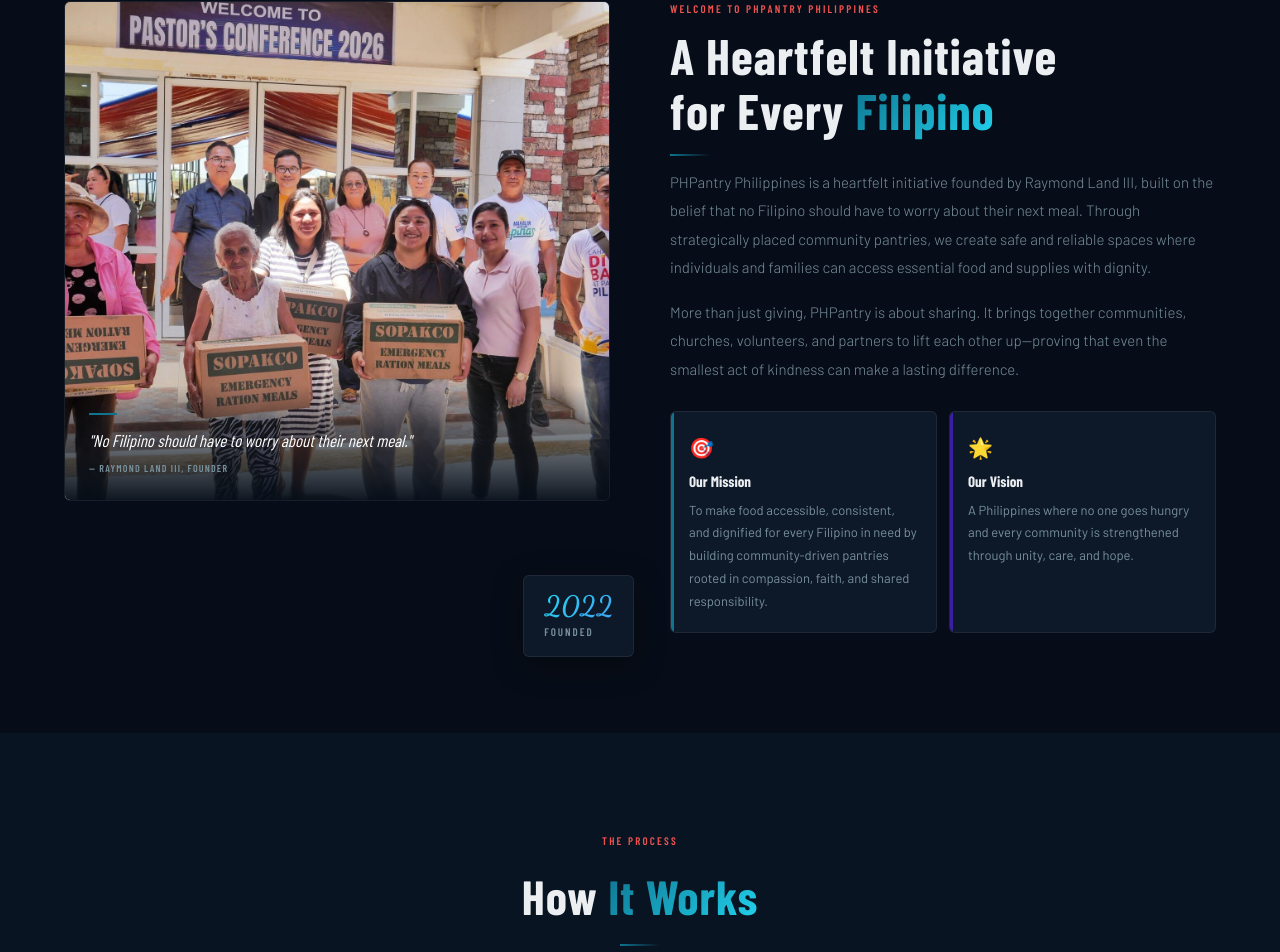
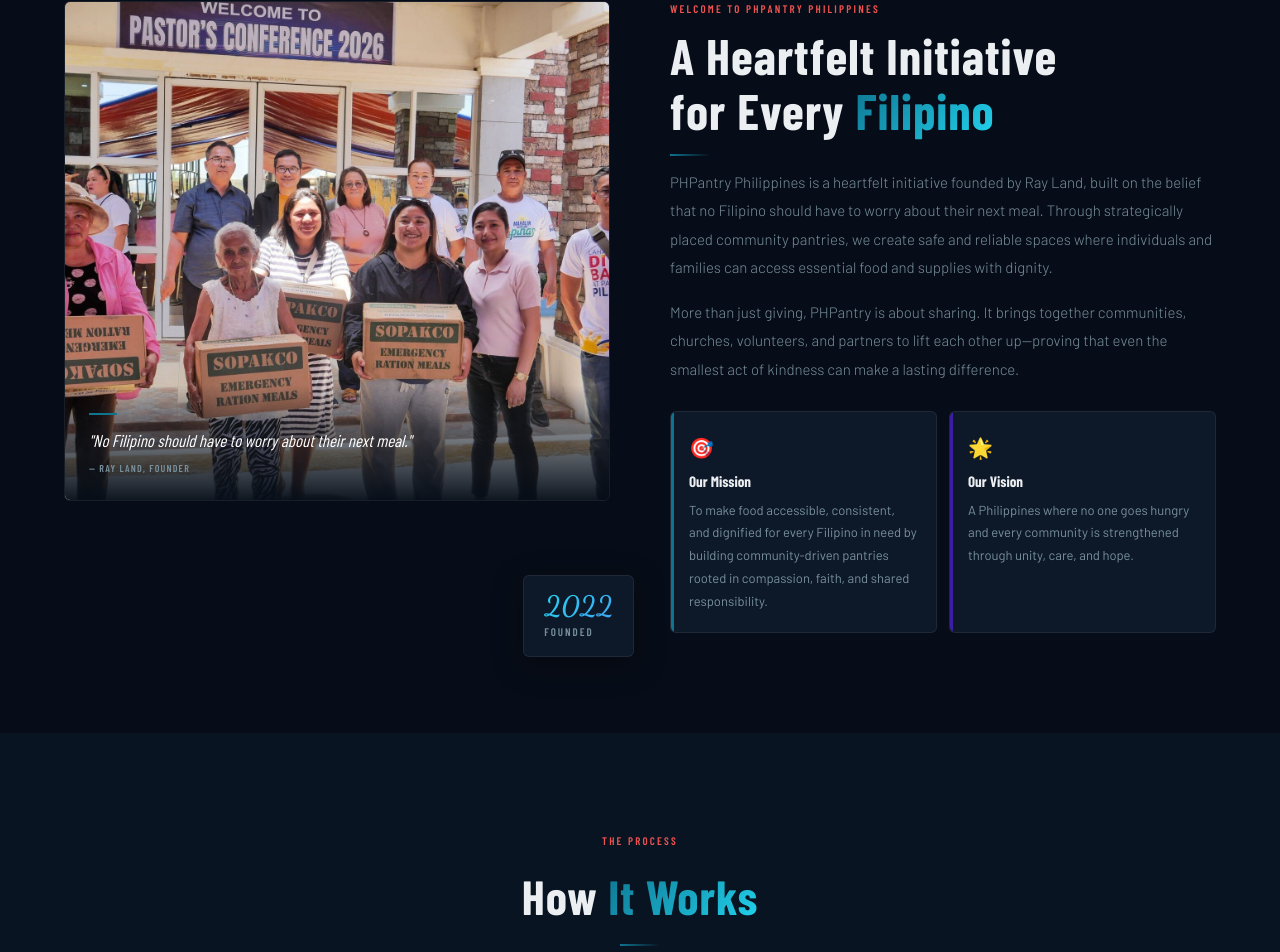
Before and after one commit to anthonyrunbusinessrun/phpantry-rayland, a Next.js app: page / in a window 1280 px wide. Shown: the part 2182-3134 px from the top of the page. Built offline with nearby package versions, Linux system fonts and the light colour scheme.

Commit message:
Update page.tsx

```diff
--- a/app/page.tsx
+++ b/app/page.tsx
@@ -100,7 +100,7 @@ export default function Home() {
               <div style={{ position:'absolute', bottom:0, left:0, right:0, background:'linear-gradient(to top,rgba(5,13,24,0.96) 0%,rgba(5,13,24,0.5) 60%,transparent 100%)', padding:'28px 24px 24px' }}>
                 <div style={{ width:28, height:2, background:'#0E7490', marginBottom:12 }} />
                 <div style={{ fontFamily:'var(--font-cond)', fontStyle:'italic', fontSize:'clamp(14px,1.5vw,17px)', color:'white', lineHeight:1.55 }}>"No Filipino should have to worry about their next meal."</div>
-                <div style={{ fontFamily:'var(--font-cond)', fontSize:10, fontWeight:600, letterSpacing:'0.12em', color:'var(--text-muted)', marginTop:8, textTransform:'uppercase' }}>— Raymond Land III, Founder</div>
+                <div style={{ fontFamily:'var(--font-cond)', fontSize:10, fontWeight:600, letterSpacing:'0.12em', color:'var(--text-muted)', marginTop:8, textTransform:'uppercase' }}>— Ray Land, Founder</div>
               </div>
             </div>
             <div style={{ position:'absolute', bottom:-24, right:-24, background:'var(--bg-card)', border:'1px solid var(--border)', borderRadius:6, padding:'16px 20px', boxShadow:'0 8px 30px rgba(0,0,0,0.4)' }}>
@@ -113,7 +113,7 @@ export default function Home() {
             <span className="section-tag">Welcome to PHPantry Philippines</span>
             <h2 style={{ fontSize:'clamp(26px,4vw,50px)', lineHeight:1.1, marginBottom:16, color:'var(--text)' }}>A Heartfelt Initiative<br/>for Every <span className="text-teal">Filipino</span></h2>
             <div className="accent-line" />
-            <p style={{ fontSize:15, color:'var(--text-muted)', lineHeight:1.9, marginBottom:16, fontWeight:300 }}>PHPantry Philippines is a heartfelt initiative founded by Raymond Land III, built on the belief that no Filipino should have to worry about their next meal. Through strategically placed community pantries, we create safe and reliable spaces where individuals and families can access essential food and supplies with dignity.</p>
+            <p style={{ fontSize:15, color:'var(--text-muted)', lineHeight:1.9, marginBottom:16, fontWeight:300 }}>PHPantry Philippines is a heartfelt initiative founded by Ray Land, built on the belief that no Filipino should have to worry about their next meal. Through strategically placed community pantries, we create safe and reliable spaces where individuals and families can access essential food and supplies with dignity.</p>
             <p style={{ fontSize:15, color:'var(--text-muted)', lineHeight:1.9, marginBottom:28, fontWeight:300 }}>More than just giving, PHPantry is about sharing. It brings together communities, churches, volunteers, and partners to lift each other up—proving that even the smallest act of kindness can make a lasting difference.</p>
             <div className="grid-2col" style={{ gap:12 }}>
               {[{icon:'🎯',title:'Our Mission',text:'To make food accessible, consistent, and dignified for every Filipino in need by building community-driven pantries rooted in compassion, faith, and shared responsibility.',accent:'#0E7490'},{icon:'🌟',title:'Our Vision',text:'A Philippines where no one goes hungry and every community is strengthened through unity, care, and hope.',accent:'#3B1FA3'}].map(item=>(
```
